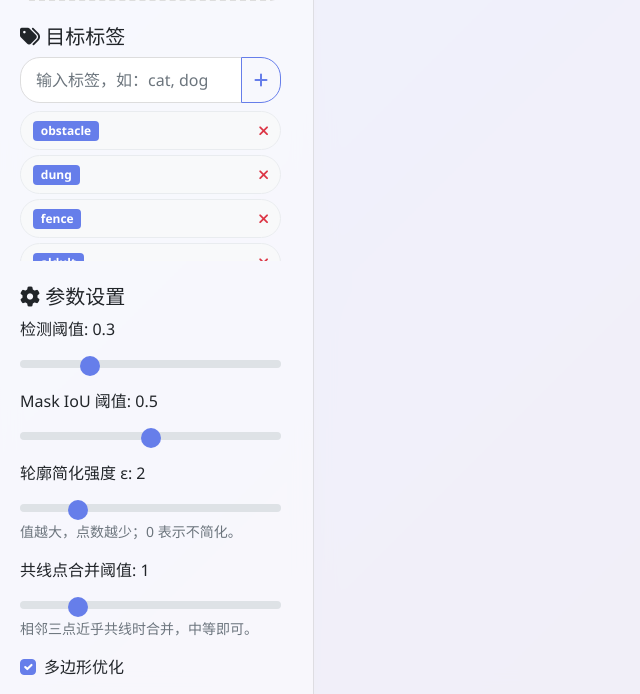
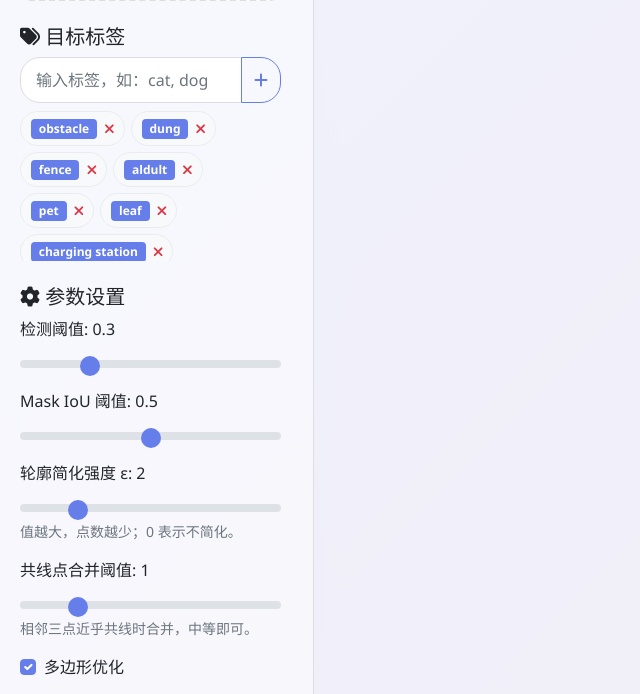
Before and after one commit to the-sword/auto_labling, a Flask app: page / in a window 1280 px wide. Shown: the part 281-975 px from the top of the page, without its empty margins (0-640 px from the left). Run offline with Flask 3, Linux system fonts and the light colour scheme.

Commit message:
refactor(labels): 优化标签列表布局和样式
- 修改 .labels-list 为多行 flex 布局，使用 gap 控制间距
- 调整 .label-item 样式，使其在 flex 容器内紧凑排列
- 统一使用 padding 和 border-radius 值，提高视觉一致性

```diff
--- a/static/css/style.css
+++ b/static/css/style.css
@@ -72,17 +72,21 @@ body {
 .labels-list {
     max-height: 150px;
     overflow-y: auto;
+    /* 多行布局，紧凑显示 */
+    display: flex;
+    flex-wrap: wrap;
+    gap: 6px;
 }
 
 .label-item {
-    display: flex;
-    justify-content: space-between;
+    display: inline-flex;
     align-items: center;
     background: #f8f9fa;
-    padding: 8px 12px;
-    margin-bottom: 5px;
-    border-radius: 20px;
+    padding: 6px 10px;
+    margin: 0; /* 交给父容器gap控制间距 */
+    border-radius: 18px;
     border: 1px solid #e9ecef;
+    column-gap: 8px;
 }
 
 .label-item .badge {
```
